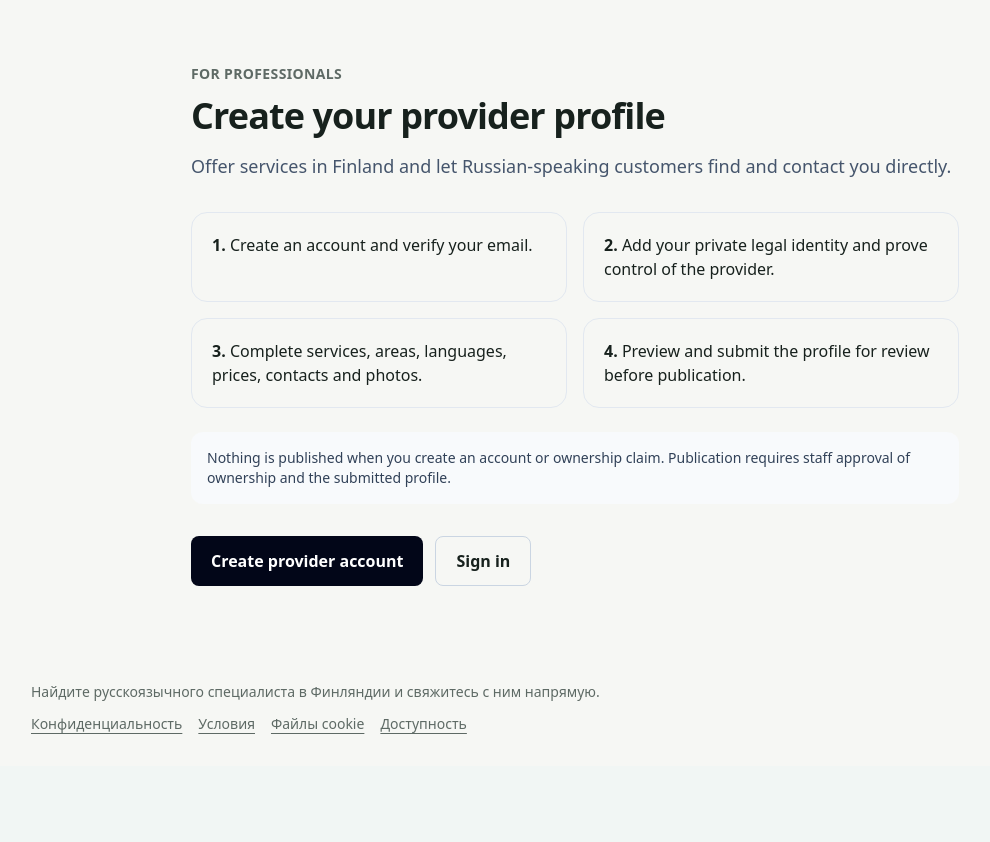
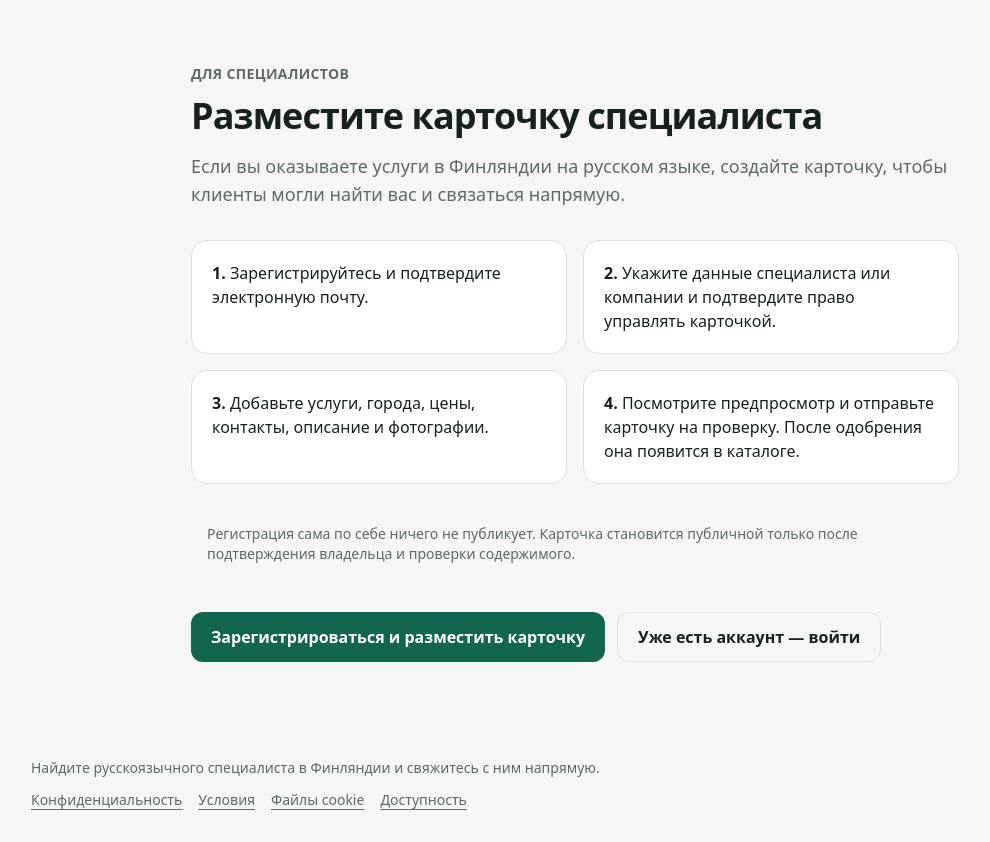
Before and after one commit to StrayForest/palvelut, a Django app: template templates/providers/for_professionals.html in a window 1280 px wide. Shown: the part 77-919 px from the top of the page, without its empty margins (65-1055 px from the left). Before the commit the page ends 811 px from the top, so only its background shows below. Run offline with Django 5.2, Linux system fonts and the light colour scheme; the template is opened without the code that fills it: most values are stand-ins (such as "Sample title", 1, 10 or a date in 2020); style sheets or scripts are compiled from the project's sources; parts of the project's set-up code (start-up, migrations or seed data) failed here and were passed over; some libraries are stand-ins or nearby versions.

Commit message:
P6: make provider acquisition Russian and actionable

```diff
--- a/templates/providers/for_professionals.html
+++ b/templates/providers/for_professionals.html
@@ -1,27 +1,26 @@
 {% extends "base.html" %}
-{% load i18n %}
-{% block title %}{% translate "For professionals" %} · Finrix Palvelut{% endblock %}
+{% block title %}Разместить карточку специалиста · Finrix Palvelut{% endblock %}
 {% block content %}
 <section class="mx-auto max-w-3xl py-8" id="provider-entry">
-  <p class="text-sm font-semibold uppercase tracking-wide text-slate-500">{% translate "For professionals" %}</p>
-  <h1 class="mt-3 text-4xl font-bold tracking-tight">{% translate "Create your provider profile" %}</h1>
-  <p class="mt-4 text-lg text-slate-600">{% translate "Offer services in Finland and let Russian-speaking customers find and contact you directly." %}</p>
+  <p class="text-sm font-semibold uppercase tracking-wide text-[#5E6A65]">Для специалистов</p>
+  <h1 class="mt-3 text-4xl font-bold tracking-tight">Разместите карточку специалиста</h1>
+  <p class="mt-4 text-lg text-[#5E6A65]">Если вы оказываете услуги в Финляндии на русском языке, создайте карточку, чтобы клиенты могли найти вас и связаться напрямую.</p>
 
   <ol class="mt-8 grid gap-4 sm:grid-cols-2">
-    <li class="rounded-2xl border border-slate-200 p-5"><strong>1.</strong> {% translate "Create an account and verify your email." %}</li>
-    <li class="rounded-2xl border border-slate-200 p-5"><strong>2.</strong> {% translate "Add your private legal identity and prove control of the provider." %}</li>
-    <li class="rounded-2xl border border-slate-200 p-5"><strong>3.</strong> {% translate "Complete services, areas, languages, prices, contacts and photos." %}</li>
-    <li class="rounded-2xl border border-slate-200 p-5"><strong>4.</strong> {% translate "Preview and submit the profile for review before publication." %}</li>
+    <li class="rounded-2xl border border-[#DDE3DF] bg-white p-5"><strong>1.</strong> Зарегистрируйтесь и подтвердите электронную почту.</li>
+    <li class="rounded-2xl border border-[#DDE3DF] bg-white p-5"><strong>2.</strong> Укажите данные специалиста или компании и подтвердите право управлять карточкой.</li>
+    <li class="rounded-2xl border border-[#DDE3DF] bg-white p-5"><strong>3.</strong> Добавьте услуги, города, цены, контакты, описание и фотографии.</li>
+    <li class="rounded-2xl border border-[#DDE3DF] bg-white p-5"><strong>4.</strong> Посмотрите предпросмотр и отправьте карточку на проверку. После одобрения она появится в каталоге.</li>
   </ol>
 
-  <p class="mt-6 rounded-xl bg-slate-50 p-4 text-sm text-slate-700">{% translate "Nothing is published when you create an account or ownership claim. Publication requires staff approval of ownership and the submitted profile." %}</p>
+  <p class="mt-6 rounded-xl bg-[#F6F7F4] p-4 text-sm text-[#5E6A65]">Регистрация сама по себе ничего не публикует. Карточка становится публичной только после подтверждения владельца и проверки содержимого.</p>
 
   <div class="mt-8 flex flex-wrap gap-3">
     {% if request.user.is_authenticated %}
-      <a class="inline-flex min-h-11 items-center rounded-lg bg-slate-950 px-5 py-3 font-semibold text-white" href="{% url 'provider-workspace' %}">{% translate "Open provider workspace" %}</a>
+      <a class="inline-flex min-h-11 items-center rounded-xl bg-[#12664F] px-5 py-3 font-semibold text-white hover:bg-[#0B4F3C] focus:outline-none focus:ring-2 focus:ring-[#12664F] focus:ring-offset-2" href="{% url 'provider-workspace' %}">Открыть кабинет специалиста</a>
     {% else %}
-      <a class="inline-flex min-h-11 items-center rounded-lg bg-slate-950 px-5 py-3 font-semibold text-white" href="{% url 'account-register' %}">{% translate "Create provider account" %}</a>
-      <a class="inline-flex min-h-11 items-center rounded-lg border border-slate-300 px-5 py-3 font-semibold" href="{% url 'account-login' %}">{% translate "Sign in" %}</a>
+      <a class="inline-flex min-h-11 items-center rounded-xl bg-[#12664F] px-5 py-3 font-semibold text-white hover:bg-[#0B4F3C] focus:outline-none focus:ring-2 focus:ring-[#12664F] focus:ring-offset-2" href="{% url 'account-register' %}">Зарегистрироваться и разместить карточку</a>
+      <a class="inline-flex min-h-11 items-center rounded-xl border border-[#DDE3DF] px-5 py-3 font-semibold text-[#17211D] hover:border-[#12664F] focus:outline-none focus:ring-2 focus:ring-[#12664F] focus:ring-offset-2" href="{% url 'account-login' %}">Уже есть аккаунт — войти</a>
     {% endif %}
   </div>
 </section>
```
